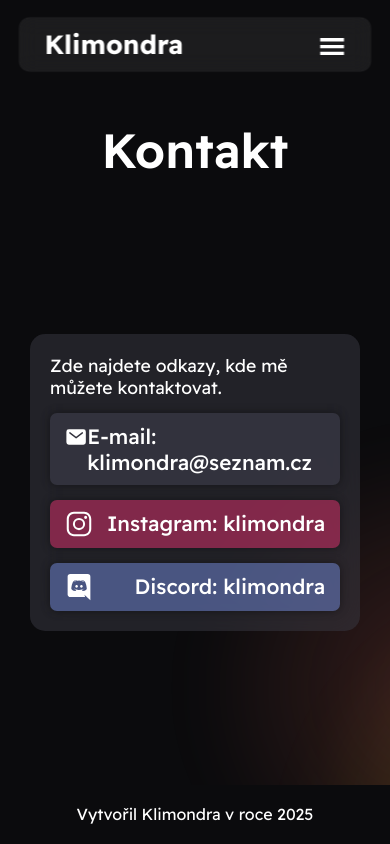
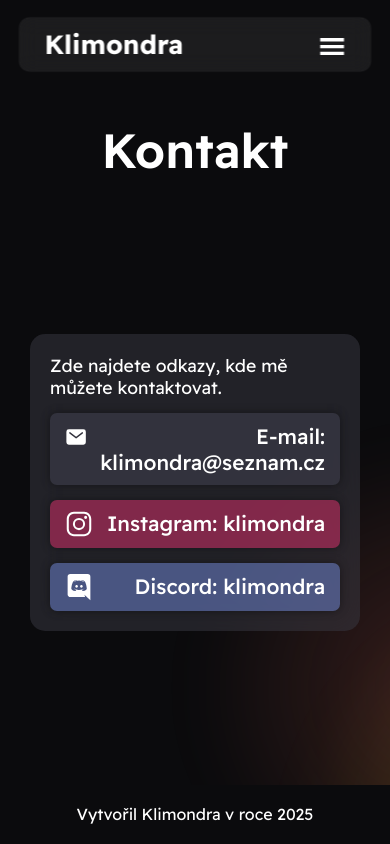
Before and after one commit to Klimondra/klimondra-web, a React (Create React App) app: page /contact in a window 390 px wide. Built offline with nearby package versions, Linux system fonts and the light colour scheme; a web font is replaced by a local one.

Commit message:
Contact page design responsivity fix

```diff
--- a/src/components/contact/KontaktBtn.css
+++ b/src/components/contact/KontaktBtn.css
@@ -27,6 +27,7 @@
   font-family: Readex Pro, Verdana, sans-serif;
   font-size: 1.3rem;
   font-weight: 500;
+  text-align: right;
 }
 #contactLink #linkIcon {
   display: flex;
--- a/src/components/contact/KontaktBtn.scss
+++ b/src/components/contact/KontaktBtn.scss
@@ -25,6 +25,7 @@
     font-family: Readex Pro, Verdana, sans-serif;
     font-size: 1.3rem;
     font-weight: 500;
+    text-align: right;
   }
 
   #linkIcon {
```
Also changed, not shown: 1 other file (tests, documents, lock files or other folders).
